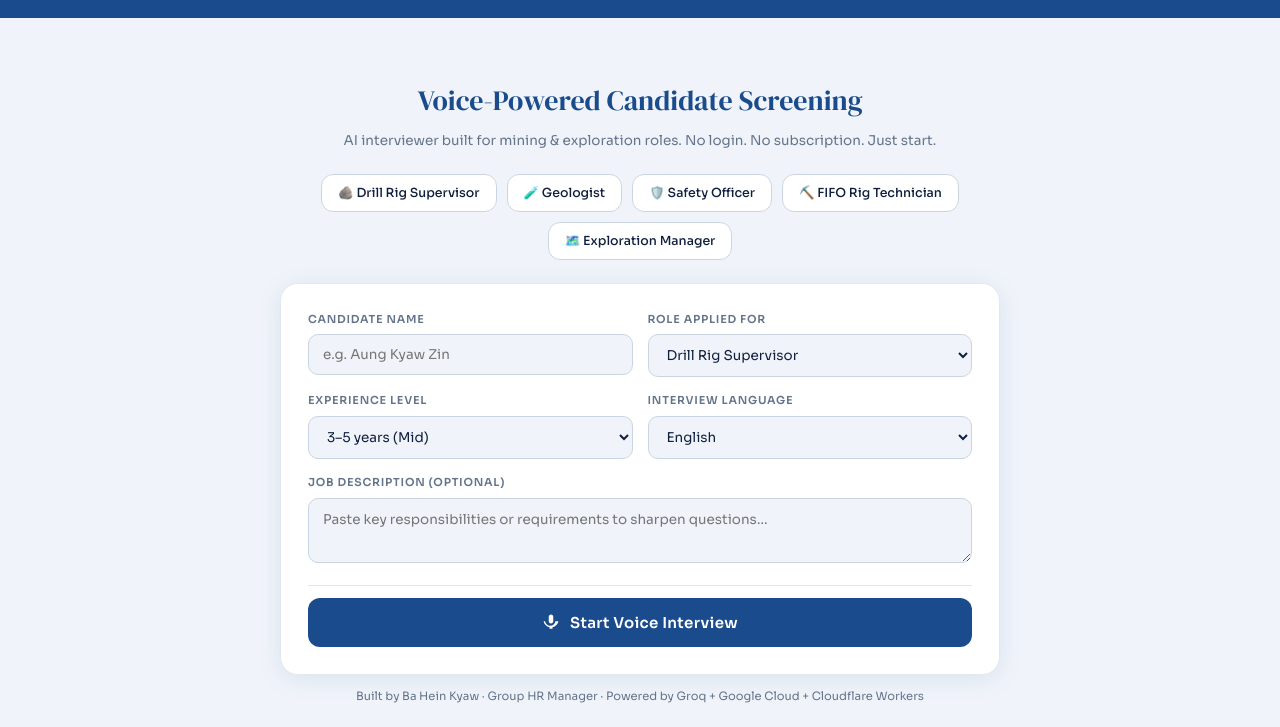
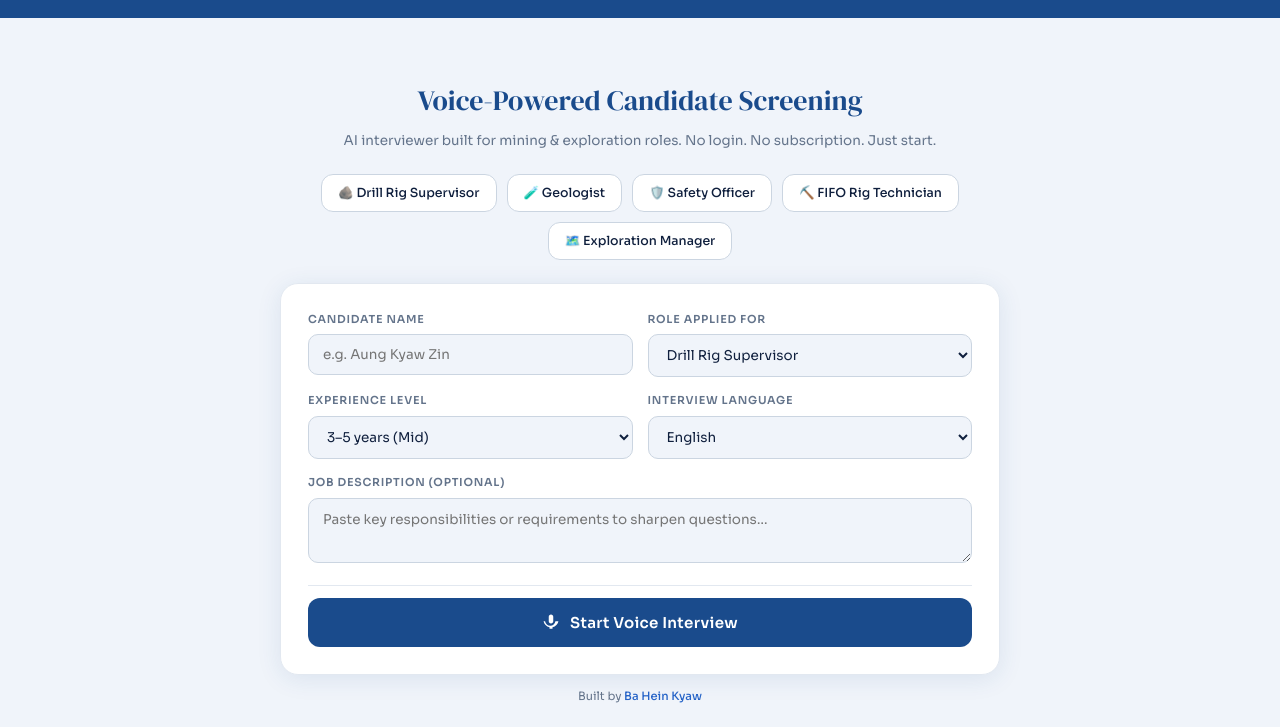
Before and after one commit to HeinDAries/hr_interview_bot_v2, a plain HTML site: page index.html in a window 1280 px wide. Shown: the part 73-800 px from the top of the page. Drawn offline with Linux system fonts and the light colour scheme.

Commit message:
index.html

```diff
--- a/index.html
+++ b/index.html
@@ -212,7 +212,7 @@ html,body{height:100%;background:var(--bg);color:var(--text);font-family:'Sora',
       </button>
     </div>
     <div class="setup-footer">
-      Built by Ba Hein Kyaw · Group HR Manager · Powered by Groq + Google Cloud + Cloudflare Workers
+      Built by <a href="https://www.linkedin.com/in/baheinkyaw/" target="_blank" style="color:var(--blue2);text-decoration:none;font-weight:500;">Ba Hein Kyaw</a>
     </div>
   </div>
 </div>
```
